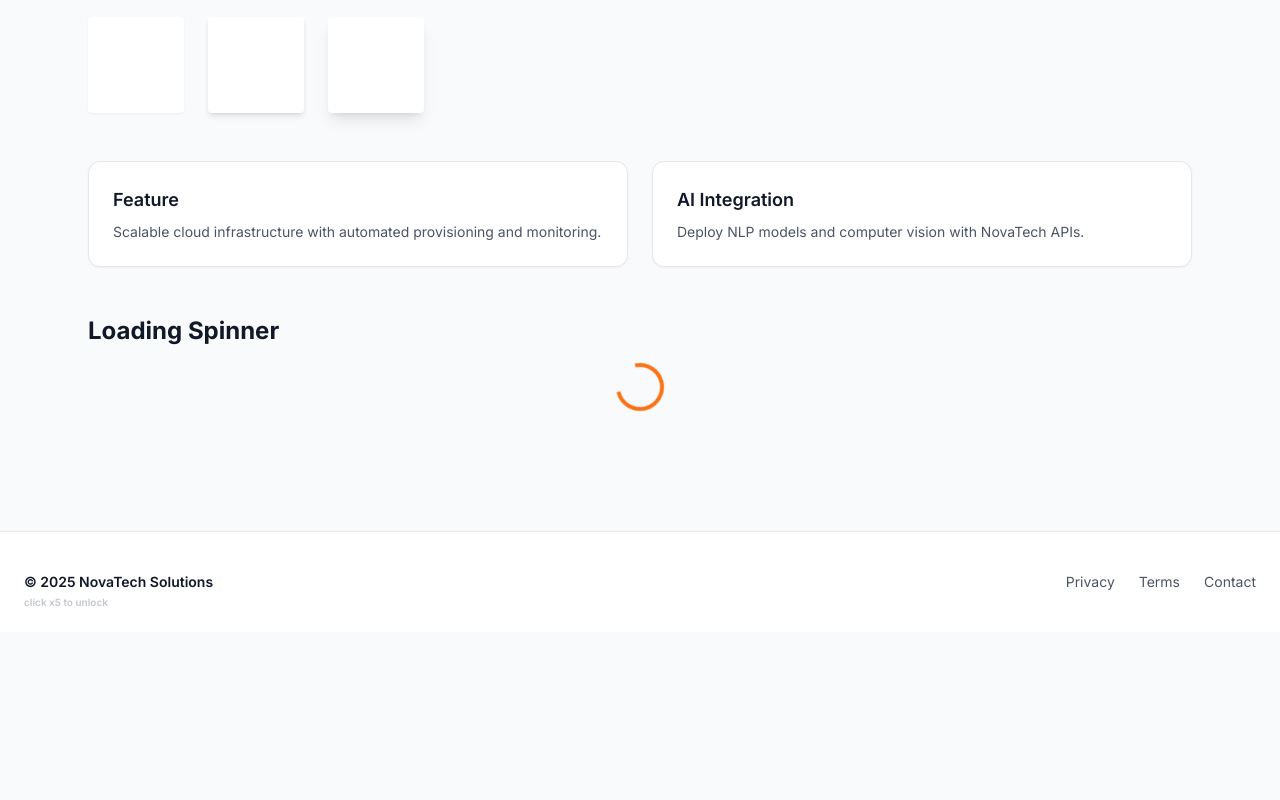
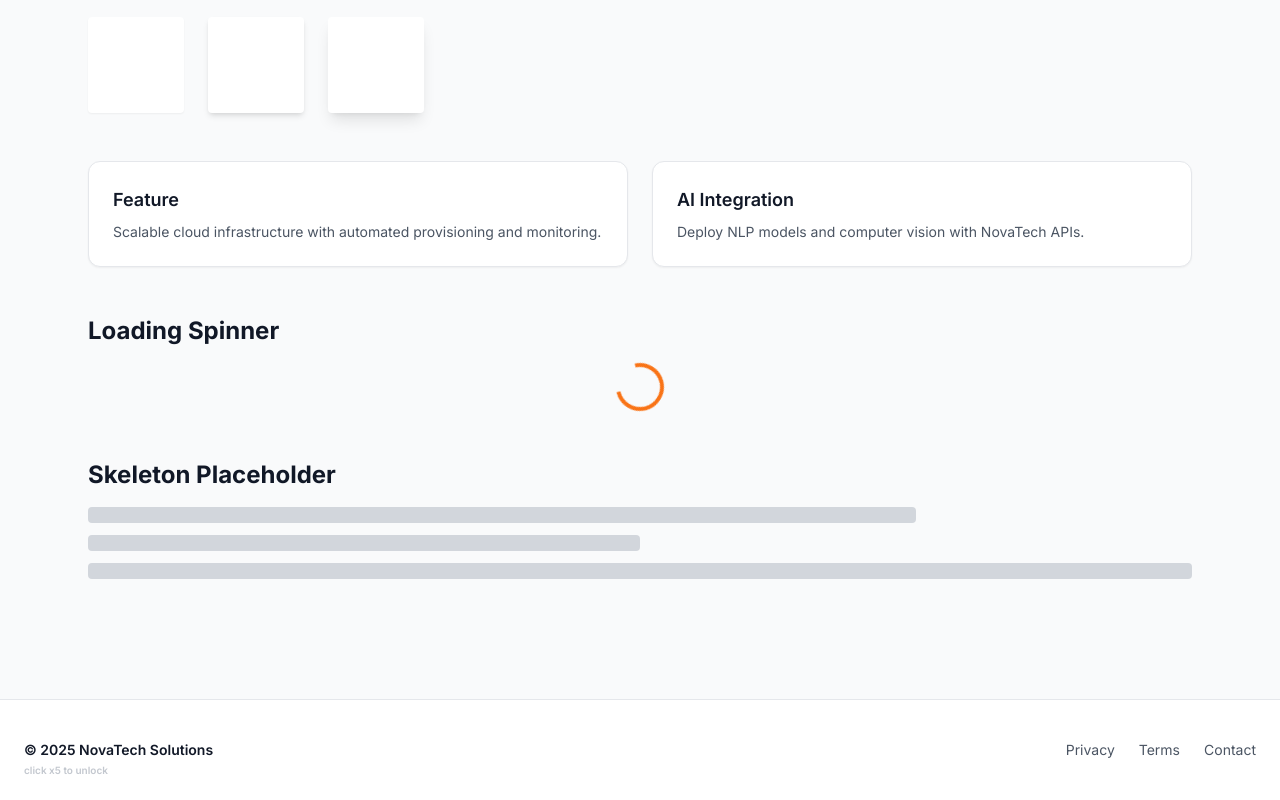
Before and after one commit to quim-romero/novatech, a React (Vite) app: page /styleguide in a window 1280 px wide. Shown: the part 1305-2105 px from the top of the page. Before the commit the page ends 1937 px from the top, so only its background shows below. Built offline with nearby package versions, Linux system fonts and the light colour scheme.

Commit message:
Add skeleton loading placeholders to Styleguide

```diff
--- a/src/pages/Styleguide.jsx
+++ b/src/pages/Styleguide.jsx
@@ -131,6 +131,16 @@ export default function Styleguide() {
           </h2>
           <div className="w-12 h-12 border-4 border-brand border-t-transparent rounded-full animate-spin mx-auto" />
         </div>
+        <div className="mt-12">
+          <h2 className="text-2xl font-bold text-gray-900 dark:text-white mb-4">
+            Skeleton Placeholder
+          </h2>
+          <div className="space-y-3">
+            <div className="h-4 bg-gray-300 dark:bg-gray-700 rounded w-3/4 animate-pulse"></div>
+            <div className="h-4 bg-gray-300 dark:bg-gray-700 rounded w-1/2 animate-pulse"></div>
+            <div className="h-4 bg-gray-300 dark:bg-gray-700 rounded w-full animate-pulse"></div>
+          </div>
+        </div>
       </div>
     </>
   );
```
